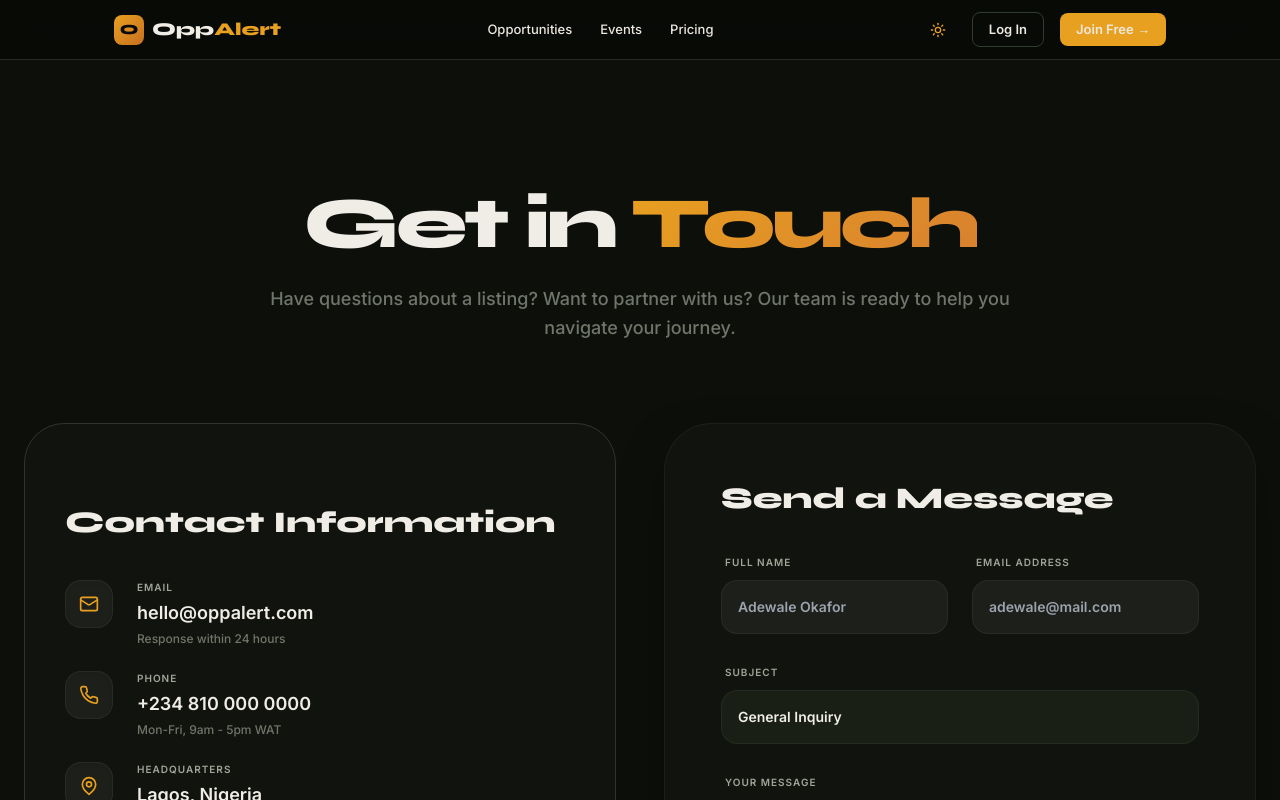
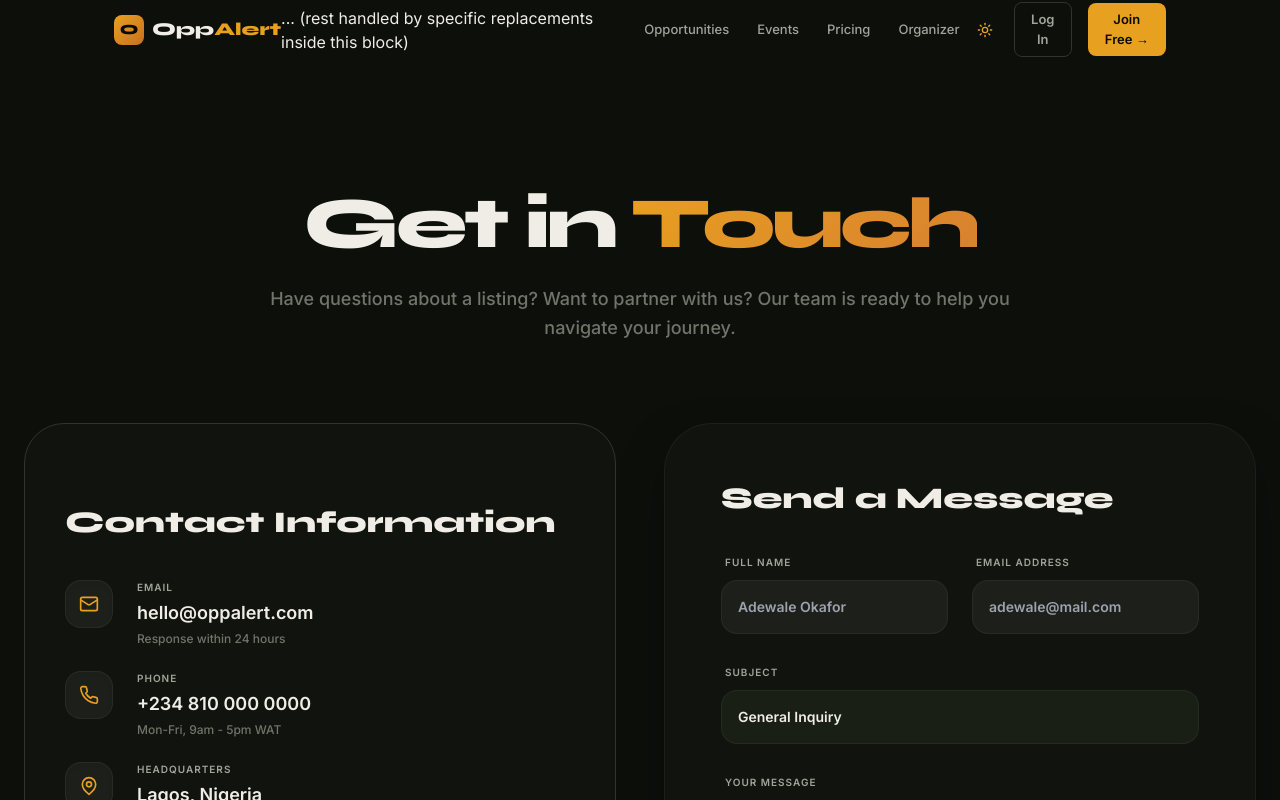
Before and after one commit to raymondraremond/oppalert, a Next.js app in the folder oppalert/: page /contact in a window 1280 px wide. Shown: the top 800 px of the page. Built offline with nearby package versions, Linux system fonts and the light colour scheme.

Commit message:
fix: High-contrast light mode - refactor navbar & global styles

```diff
--- a/oppalert/app/globals.css
+++ b/oppalert/app/globals.css
@@ -2,32 +2,8 @@
 @import "tailwindcss/components";
 @import "tailwindcss/utilities";
 
-/* Force navbar to always be dark regardless of system color scheme */
-header[data-navbar],
 header, nav {
-  color-scheme: dark !important;
-}
-
-header[data-navbar] {
-  background: rgba(8,10,7,0.97) !important;
-  color: #EDE8DF !important;
-}
-
-header[data-navbar] a,
-header[data-navbar] button,
-header a,
-header button {
-  color: #EDE8DF !important;
-}
-
-header[data-navbar] .nav-link {
-  color: #9A9C8E !important;
-}
-
-header[data-navbar] .nav-link:hover,
-header[data-navbar] .nav-link.active {
-  color: #EDE8DF !important;
-  background: rgba(255,255,255,0.08) !important;
+  transition: all 0.3s ease;
 }
 
 :root {
--- a/oppalert/components/Navbar.tsx
+++ b/oppalert/components/Navbar.tsx
@@ -86,7 +86,7 @@ export default function Navbar() {
     fontSize: 13,
     fontWeight: 500,
     color: path.startsWith(href) ? 'var(--primary)' : 'var(--muted)',
-    background: path.startsWith(href) ? '#1C2119' : 'transparent',
+    background: path.startsWith(href) ? 'var(--icon-bg)' : 'transparent',
     cursor: 'pointer',
     transition: 'all 0.15s',
     textDecoration: 'none',
@@ -98,12 +98,11 @@ export default function Navbar() {
   return (
     <header style={{
       position: 'sticky', top: 0, zIndex: 100,
-      background: scrolled ? 'rgba(8,10,7,0.98)' : 'rgba(8,10,7,0.92)',
-      backdropFilter: 'blur(20px)',
-      borderBottom: '1px solid #252D22',
+      background: scrolled ? 'var(--glass)' : 'transparent',
+      backdropFilter: scrolled ? 'blur(20px)' : 'none',
+      borderBottom: scrolled ? '1px solid var(--border)' : '1px solid transparent',
       height: 60,
       transition: 'all 0.3s ease',
-      colorScheme: 'dark',
     }}>
       <div style={{
         maxWidth: 1100, margin: '0 auto', padding: '0 1.5rem',
@@ -113,15 +112,16 @@ export default function Navbar() {
           <div style={{ display: 'flex', alignItems: 'center', gap: 8 }}>
             <div style={{
               width: 30, height: 30, borderRadius: 8,
-              background: 'linear-gradient(135deg, #E8A020, #C87020)',
+              background: 'linear-gradient(135deg, var(--amber), #C87020)',
               display: 'flex', alignItems: 'center', justifyContent: 'center',
               fontWeight: 800, fontSize: 14, color: '#090A07', fontFamily: 'Syne, sans-serif',
             }}>O</div>
             <span style={{ fontFamily: 'Syne, sans-serif', fontSize: 18, fontWeight: 800, color: 'var(--primary)' }}>
-              Opp<span style={{ color: '#E8A020' }}>Alert</span>
+              Opp<span style={{ color: 'var(--amber)' }}>Alert</span>
             </span>
           </div>
         </Link>
+... (rest handled by specific replacements inside this block)
 
         {/* Desktop Nav */}
         <nav className="hide-mobile" style={{ display: 'flex', gap: 4, alignItems: 'center' }}>
@@ -130,15 +130,13 @@ export default function Navbar() {
               {link.label}
             </Link>
           ))}
-          {isLoggedIn && (
             <Link href="/organizer" style={{
               ...navLinkStyle('/organizer'),
-              color: path.startsWith('/organizer') ? '#E8A020' : 'var(--muted)',
-              background: path.startsWith('/organizer') ? '#2A1E06' : 'transparent',
+              color: path.startsWith('/organizer') ? 'var(--amber)' : 'var(--muted)',
+              background: path.startsWith('/organizer') ? 'var(--amber-dim)' : 'transparent',
             }}>Organizer</Link>
-          )}
           {isAdmin && (
-            <Link href="/admin" style={{ ...navLinkStyle('/admin'), color: '#E8A020' }}>Admin</Link>
+            <Link href="/admin" style={{ ...navLinkStyle('/admin'), color: 'var(--amber)' }}>Admin</Link>
           )}
         </nav>
 
@@ -148,20 +146,20 @@ export default function Navbar() {
           {isLoggedIn ? (
             <div ref={dropdownRef} style={{ position: 'relative' }}>
               <div onClick={() => setShowDropdown(!showDropdown)} style={{
-                width: 36, height: 36, borderRadius: '50%', background: '#2A1E06',
-                border: '2px solid #E8A020', display: 'flex', alignItems: 'center', justifyContent: 'center',
-                fontSize: 12, fontWeight: 800, color: '#E8A020', cursor: 'pointer',
+                width: 36, height: 36, borderRadius: '50%', background: 'var(--amber-dim)',
+                border: '2px solid var(--amber)', display: 'flex', alignItems: 'center', justifyContent: 'center',
+                fontSize: 12, fontWeight: 800, color: 'var(--amber)', cursor: 'pointer',
                 fontFamily: 'Syne, sans-serif', userSelect: 'none',
               }}>{getInitials()}</div>
               {showDropdown && (
                 <div style={{
                   position: 'absolute', right: 0, top: 44, background: 'var(--bg2)',
-                  border: '1px solid #252D22', borderRadius: 12, padding: 8, minWidth: 200,
-                  zIndex: 200, boxShadow: '0 8px 32px rgba(0,0,0,0.5)',
+                  border: '1px solid var(--border)', borderRadius: 12, padding: 8, minWidth: 200,
+                  zIndex: 200, boxShadow: 'var(--card-shadow, 0 8px 32px rgba(0,0,0,0.2))',
                 }}>
-                  <div style={{ padding: '8px 12px 10px', borderBottom: '1px solid #252D22', marginBottom: 4 }}>
+                  <div style={{ padding: '8px 12px 10px', borderBottom: '1px solid var(--border)', marginBottom: 4 }}>
                     <div style={{ fontSize: 13, fontWeight: 600, color: 'var(--primary)', marginBottom: 2 }}>{user?.fullName || user?.full_name || 'User'}</div>
-                    <div style={{ fontSize: 11, color: '#555C50' }}>{user?.email}</div>
+                    <div style={{ fontSize: 11, color: 'var(--muted)' }}>{user?.email}</div>
                   </div>
                   {[
                     { href: '/dashboard', label: '📊 Dashboard' },
@@ -182,8 +180,8 @@ export default function Navbar() {
             </div>
           ) : (
             <>
-              <Link href="/login"><button style={{ padding: '7px 16px', borderRadius: 8, fontSize: 13, fontWeight: 600, background: 'transparent', border: '1px solid #313D2C', color: 'var(--muted)', cursor: 'pointer', fontFamily: 'inherit' }}>Log In</button></Link>
-              <Link href="/register"><button style={{ padding: '7px 16px', borderRadius: 8, fontSize: 13, fontWeight: 700, background: '#E8A020', border: 'none', color: '#090A07', cursor: 'pointer', fontFamily: 'inherit' }}>Join Free →</button></Link>
+              <Link href="/login"><button style={{ padding: '7px 16px', borderRadius: 8, fontSize: 13, fontWeight: 600, background: 'transparent', border: '1px solid var(--border)', color: 'var(--muted)', cursor: 'pointer', fontFamily: 'inherit' }}>Log In</button></Link>
+              <Link href="/register"><button style={{ padding: '7px 16px', borderRadius: 8, fontSize: 13, fontWeight: 700, background: 'var(--amber)', border: 'none', color: '#090A07', cursor: 'pointer', fontFamily: 'inherit' }}>Join Free →</button></Link>
             </>
           )}
         </div>
@@ -199,10 +197,10 @@ export default function Navbar() {
 
       {/* Mobile Menu */}
       {showMobile && (
-        <div style={{ background: '#0F1210', borderTop: '1px solid #252D22', padding: '16px 1.5rem' }}>
+        <div style={{ background: 'var(--bg2)', borderTop: '1px solid var(--border)', padding: '16px 1.5rem' }}>
           {navLinks.map(link => (
             <Link key={link.href} href={link.href} style={{ textDecoration: 'none' }} onClick={() => setShowMobile(false)}>
-              <div style={{ padding: '12px 0', fontSize: 15, fontWeight: 500, color: path.startsWith(link.href) ? '#E8A020' : 'var(--muted)', borderBottom: '1px solid #1C2119' }}>{link.label}</div>
+              <div style={{ padding: '12px 0', fontSize: 15, fontWeight: 500, color: path.startsWith(link.href) ? 'var(--amber)' : 'var(--muted)', borderBottom: '1px solid var(--border)' }}>{link.label}</div>
             </Link>
           ))}
           {isLoggedIn ? (
```
